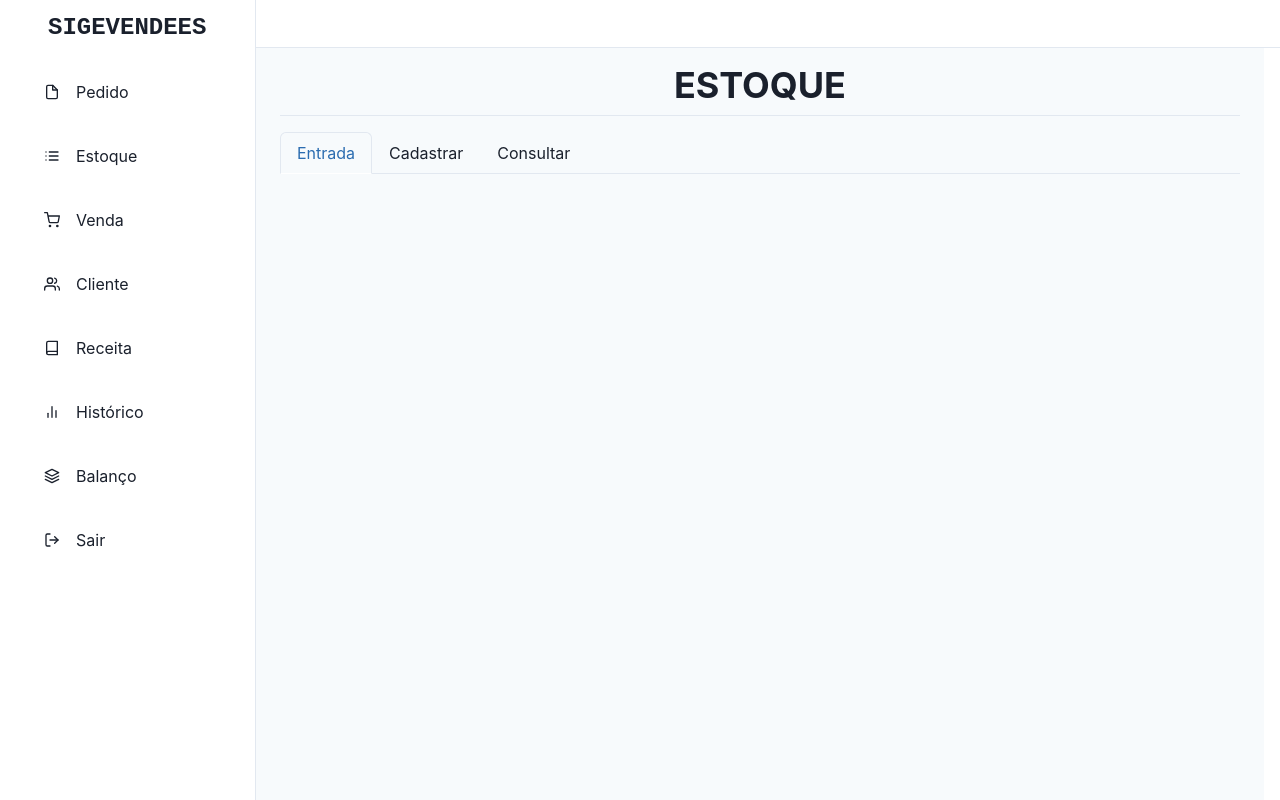
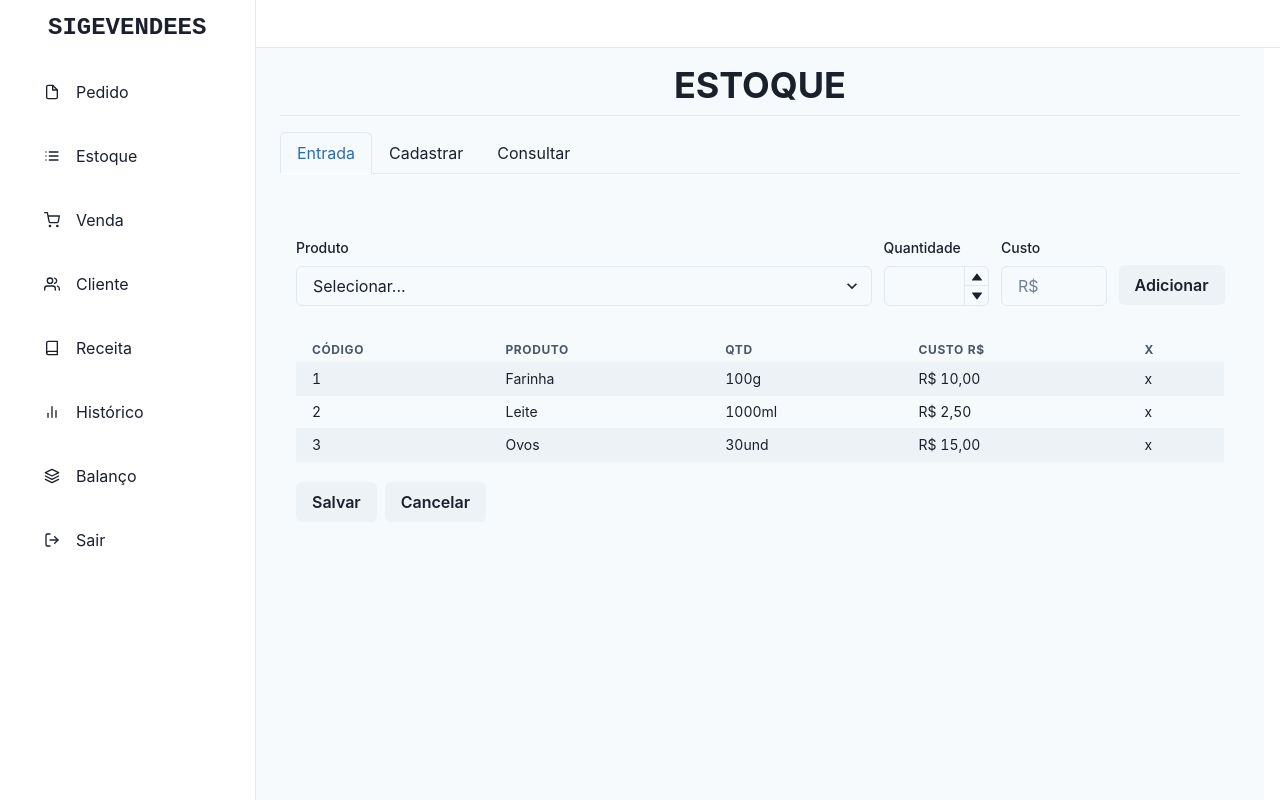
Before and after one commit to acmedeiros88/sigevendees-front, a Next.js app: page /estoque in a window 1280 px wide. Built offline with nearby package versions, Linux system fonts and the light colour scheme.

Commit message:
formulario entrada de ingredientes

```diff
--- a/src/components/FormCadastroIngrediente.tsx
+++ b/src/components/FormCadastroIngrediente.tsx
@@ -12,32 +12,34 @@ import {
     Select,
     SimpleGrid,
     HStack,
-    VStack,
-    Button
+    Button,
+    Flex,
+    Box
 } from '@chakra-ui/react';
 
 function FormCadastroIngrediente() {
     return (
-        <HStack w='full' h='full' mt={12} alignItems='flex-start'>
-            <SimpleGrid columns={6} columnGap={3} rowGap={6} w='full'>
-                <GridItem colSpan={3}>
+        <Box>
+            <HStack mt={12} alignItems='flex-start'>
+                <SimpleGrid columns={6} columnGap={3} rowGap={6}>
+                    <GridItem colSpan={{ base: 6, md: 6, lg: 3 }}>
                         <FormControl>
-                        <FormLabel>Descrição</FormLabel>
+                            <FormLabel fontSize='sm'>Descrição</FormLabel>
                             <Input />
                         </FormControl>
                     </GridItem>
-                <GridItem colSpan={1}>
+                    <GridItem colSpan={{ base: 6, md: 6, lg: 1 }}>
                         <FormControl>
-                        <FormLabel>Tipo do produto</FormLabel>
+                            <FormLabel fontSize='sm' whiteSpace='nowrap'>Tipo do produto</FormLabel>
                             <Select placeholder='Selecionar...'>
                                 <option>INGREDIENTE</option>
                                 <option>EMPABALGEM</option>
                             </Select>
                         </FormControl>
                     </GridItem>
-                <GridItem colSpan={1}>
+                    <GridItem colSpan={{ base: 3, md: 3, lg: 1 }}>
                         <FormControl>
-                        <FormLabel>Estoque mínimo</FormLabel>
+                            <FormLabel fontSize='sm' whiteSpace='nowrap'>Estoque mínimo</FormLabel>
                             <NumberInput min={1}>
                                 <NumberInputField />
                                 <NumberInputStepper>
@@ -47,9 +49,9 @@ function FormCadastroIngrediente() {
                             </NumberInput>
                         </FormControl>
                     </GridItem>
-                <GridItem colSpan={1}>
+                    <GridItem colSpan={{ base: 3, md: 3, lg: 1 }}>
                         <FormControl>
-                        <FormLabel>Unidade de medida</FormLabel>
+                            <FormLabel fontSize='sm' whiteSpace='nowrap'>Unidade de medida</FormLabel>
                             <Select placeholder='Selecionar...'>
                                 <option>Unidade (und)</option>
                                 <option>Gramas (g)</option>
@@ -57,10 +59,13 @@ function FormCadastroIngrediente() {
                             </Select>
                         </FormControl>
                     </GridItem>
+                </SimpleGrid>
+            </HStack>
+            <Flex mt={10} gap='2'>
                 <Button>Salvar</Button>
                 <Button>Cancelar</Button>
-            </SimpleGrid>
-        </HStack>
+            </Flex>
+        </Box>
     );
 };
 
--- /dev/null
+++ b/src/components/FormEntradaIngrediente.tsx
@@ -0,0 +1,109 @@
+import {
+    Button,
+    FormControl,
+    FormLabel,
+    GridItem,
+    HStack,
+    Input,
+    NumberDecrementStepper,
+    NumberIncrementStepper,
+    NumberInput,
+    NumberInputField,
+    NumberInputStepper,
+    Select,
+    SimpleGrid,
+    useColorModeValue,
+    Table,
+    TableContainer,
+    Tbody,
+    Th,
+    Thead,
+    Tr,
+    Td,
+    Flex,
+    Box
+} from "@chakra-ui/react";
+
+function FormEntradaIngrediente() {
+    return (
+        <Box>
+            <HStack mt={12} alignItems='flex-start'>
+                <SimpleGrid columns={8} columnGap={3} rowGap={6}>
+                    <GridItem colSpan={{ base: 8, md: 8, lg: 5 }}>
+                        <FormControl>
+                            <FormLabel fontSize='sm' whiteSpace='nowrap'>Produto</FormLabel>
+                            <Select placeholder='Selecionar...'>
+                                <option>Farinha</option>
+                                <option>Leite</option>
+                                <option>Chocolate</option>
+                            </Select>
+                        </FormControl>
+                    </GridItem>
+                    <GridItem colSpan={{ base: 3, md: 3, lg: 1 }}>
+                        <FormControl>
+                            <FormLabel fontSize='sm' whiteSpace='nowrap'>Quantidade</FormLabel>
+                            <NumberInput min={1}>
+                                <NumberInputField />
+                                <NumberInputStepper>
+                                    <NumberIncrementStepper />
+                                    <NumberDecrementStepper />
+                                </NumberInputStepper>
+                            </NumberInput>
+                        </FormControl>
+                    </GridItem>
+                    <GridItem colSpan={{ base: 3, md: 3, lg: 1 }}>
+                        <FormControl>
+                            <FormLabel fontSize='sm' whiteSpace='nowrap'>Custo</FormLabel>
+                            <Input placeholder='R$' />
+                        </FormControl>
+                    </GridItem>
+                    <GridItem mt={7} colSpan={{ base: 2, md: 2, lg: 1 }}>
+                        <Button>Adicionar</Button>
+                    </GridItem>
+                </SimpleGrid>
+            </HStack>
+            <TableContainer overflowY='auto' mt={8}>
+                <Table size='sm' variant='striped' bgColor={useColorModeValue('blackalpha.300', 'blackalpha.700')}>
+                    <Thead>
+                        <Tr>
+                            <Th>Código</Th>
+                            <Th>Produto</Th>
+                            <Th>Qtd</Th>
+                            <Th>Custo R$</Th>
+                            <Th>X</Th>
+                        </Tr>
+                    </Thead>
+                    <Tbody>
+                        <Tr>
+                            <Td>1</Td>
+                            <Td>Farinha</Td>
+                            <Td>100g</Td>
+                            <Td>R$ 10,00</Td>
+                            <Td>x</Td>
+                        </Tr>
+                        <Tr>
+                            <Td>2</Td>
+                            <Td>Leite</Td>
+                            <Td>1000ml</Td>
+                            <Td>R$ 2,50</Td>
+                            <Td>x</Td>
+                        </Tr>
+                        <Tr>
+                            <Td>3</Td>
+                            <Td>Ovos</Td>
+                            <Td>30und</Td>
+                            <Td>R$ 15,00</Td>
+                            <Td>x</Td>
+                        </Tr>
+                    </Tbody>
+                </Table>
+            </TableContainer>
+            <Flex mt={5} gap='2'>
+                <Button>Salvar</Button>
+                <Button>Cancelar</Button>
+            </Flex>
+        </Box>
+    );
+};
+
+export default FormEntradaIngrediente;
--- a/src/components/TableEstoque.tsx
+++ b/src/components/TableEstoque.tsx
@@ -7,7 +7,8 @@ import {
     Th,
     Td,
     TableContainer,
-    useColorModeValue
+    useColorModeValue,
+    Box,
 } from '@chakra-ui/react';
 
 interface Ingrediente {
@@ -26,7 +27,7 @@ const RowItens: Array<Ingrediente> = [
     { codigo: 4, nome: 'Pote de 250ml', estoqueMinimo: `${50}und`, estoque: `${500}g`, total: `R$ ${5.00}`, categoria: 'EMBALAGEM' }
 ];
 
-const RowItem = (item : Ingrediente) => {
+const RowItem = (item: Ingrediente) => {
     return (
         <Tr>
             <Td>{item.codigo}</Td>
@@ -41,7 +42,8 @@ const RowItem = (item : Ingrediente) => {
 
 function TableEstoque() {
     return (
-        <TableContainer>
+        <Box>
+            <TableContainer overflowY='auto' mt={3}>
                 <Table variant='striped' bgColor={useColorModeValue('blackalpha.300', 'blackalpha.700')}>
                     <Thead>
                         <Tr>
@@ -55,11 +57,12 @@ function TableEstoque() {
                     </Thead>
                     <Tbody>
                         {RowItens.map((item) => (
-                    <RowItem key={item.codigo} {...item}/>
+                            <RowItem key={item.codigo} {...item} />
                         ))}
                     </Tbody>
                 </Table>
             </TableContainer>
+        </Box>
     );
 };
 
--- a/src/pages/estoque.tsx
+++ b/src/pages/estoque.tsx
@@ -9,6 +9,7 @@ import {
 import Template from '../components/layout/Template';
 import TableEstoque from '../components/TableEstoque';
 import FormCadastroIngrediente from '../components/FormCadastroIngrediente';
+import FormEntradaIngrediente from '../components/FormEntradaIngrediente';
 
 function Estoque() {
     return (
@@ -21,6 +22,7 @@ function Estoque() {
                 </TabList>
                 <TabPanels>
                     <TabPanel>
+                        <FormEntradaIngrediente />
                     </TabPanel>
                     <TabPanel>
                         <FormCadastroIngrediente />
```
Lines whose indentation alone changed are shown as unchanged.
